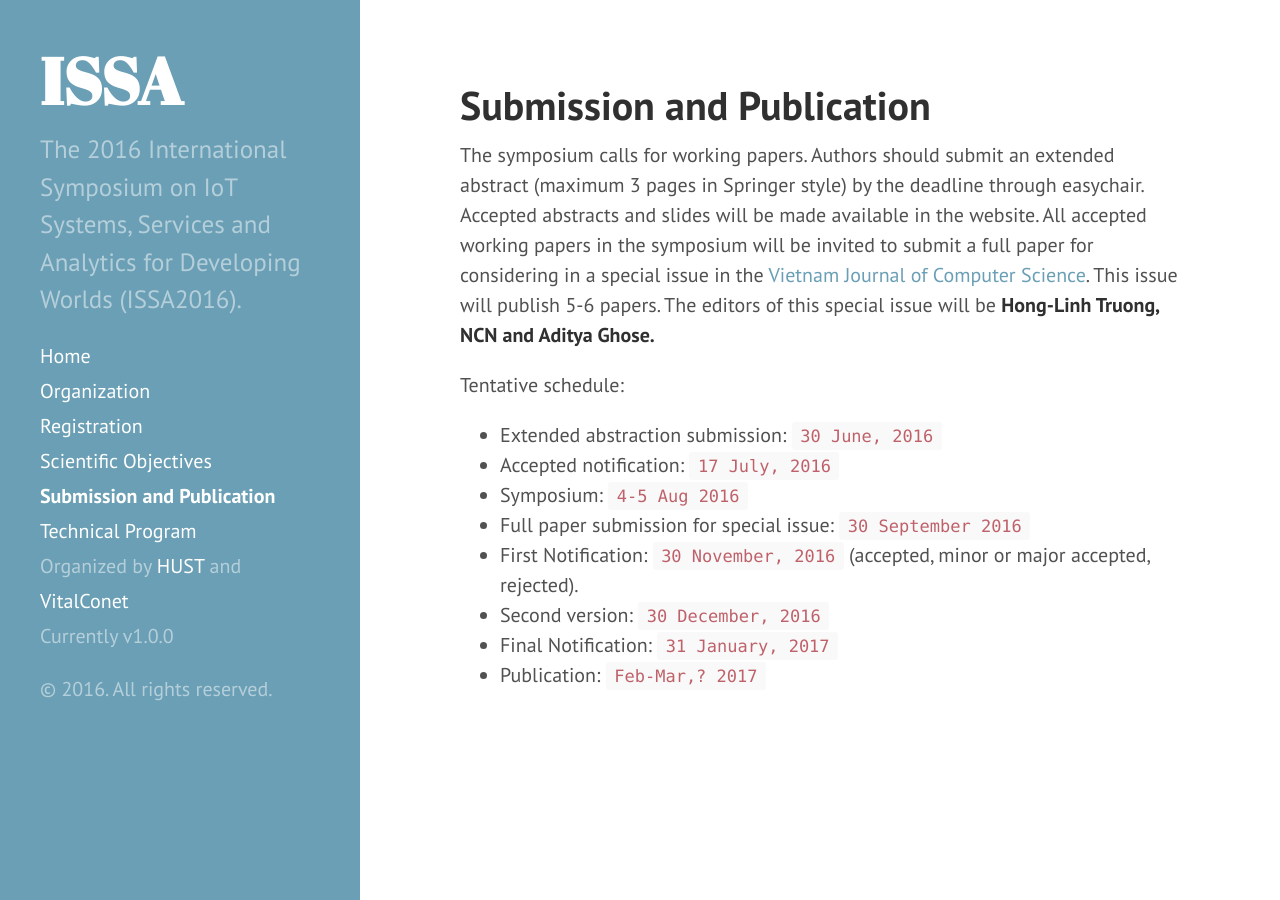
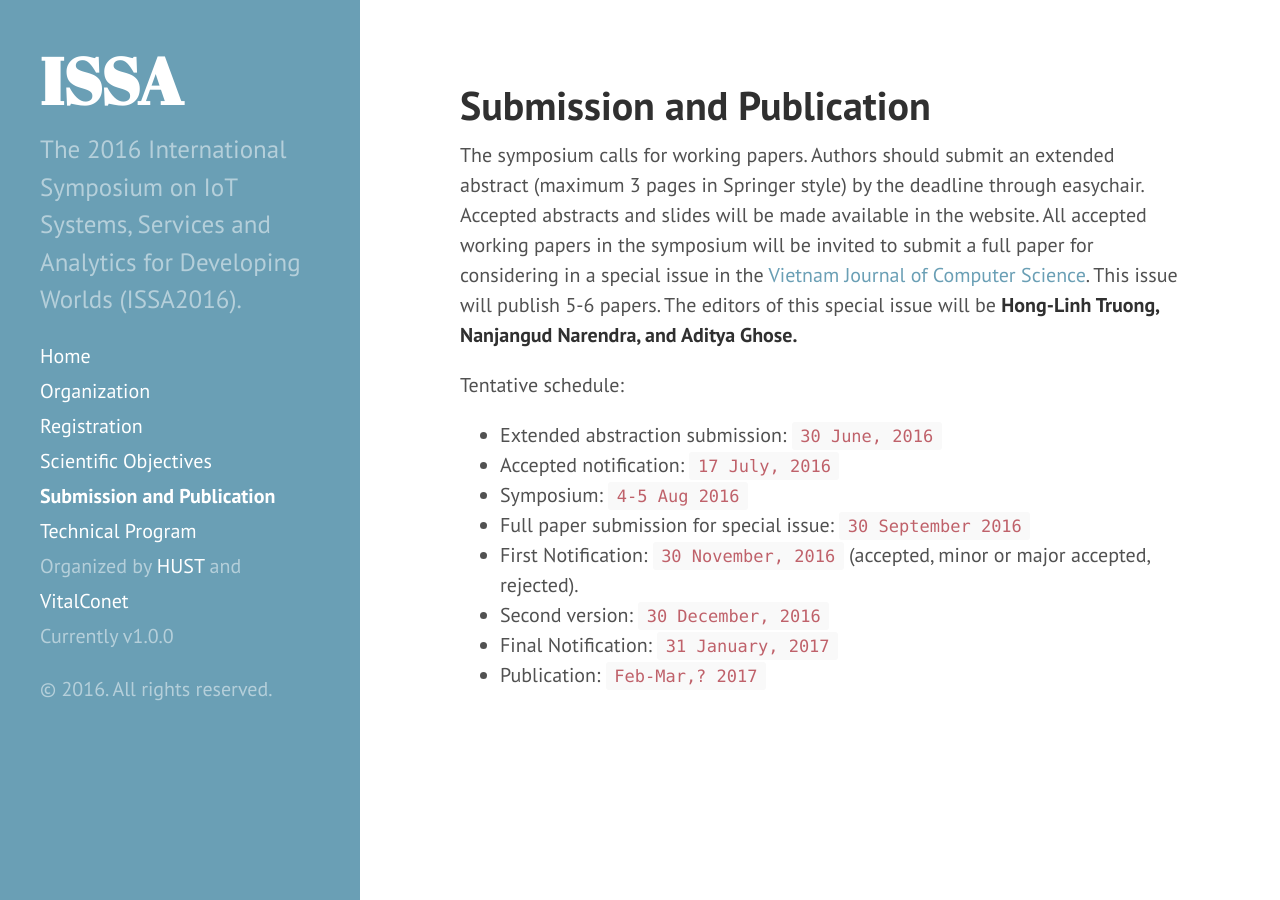
Before and after one commit to issadw/issadw.github.io, a Jekyll site: the page built from submission_and_publication.md, in a window 1280 px wide. Built offline with Jekyll 4.4.1, drawn with Linux system fonts in a browser that asks for light colours.

Commit message:
update fullname of NCN

```diff
--- a/submission_and_publication.md
+++ b/submission_and_publication.md
@@ -3,7 +3,7 @@ layout: page
 title: Submission and Publication
 ---
 
-The symposium calls for working papers. Authors should submit an extended abstract (maximum 3 pages in Springer style) by the deadline through easychair.  Accepted abstracts and slides will be made available in the website. All accepted working papers in the symposium will be invited to submit a full paper for considering in a special issue in the [Vietnam Journal of Computer Science](http://link.springer.com/journal/40595). This issue will publish 5-6 papers.  The editors of this special issue will be **Hong-Linh Truong, NCN and Aditya Ghose.**
+The symposium calls for working papers. Authors should submit an extended abstract (maximum 3 pages in Springer style) by the deadline through easychair.  Accepted abstracts and slides will be made available in the website. All accepted working papers in the symposium will be invited to submit a full paper for considering in a special issue in the [Vietnam Journal of Computer Science](http://link.springer.com/journal/40595). This issue will publish 5-6 papers.  The editors of this special issue will be **Hong-Linh Truong, Nanjangud Narendra, and Aditya Ghose.**
 
 Tentative schedule:
 
```
